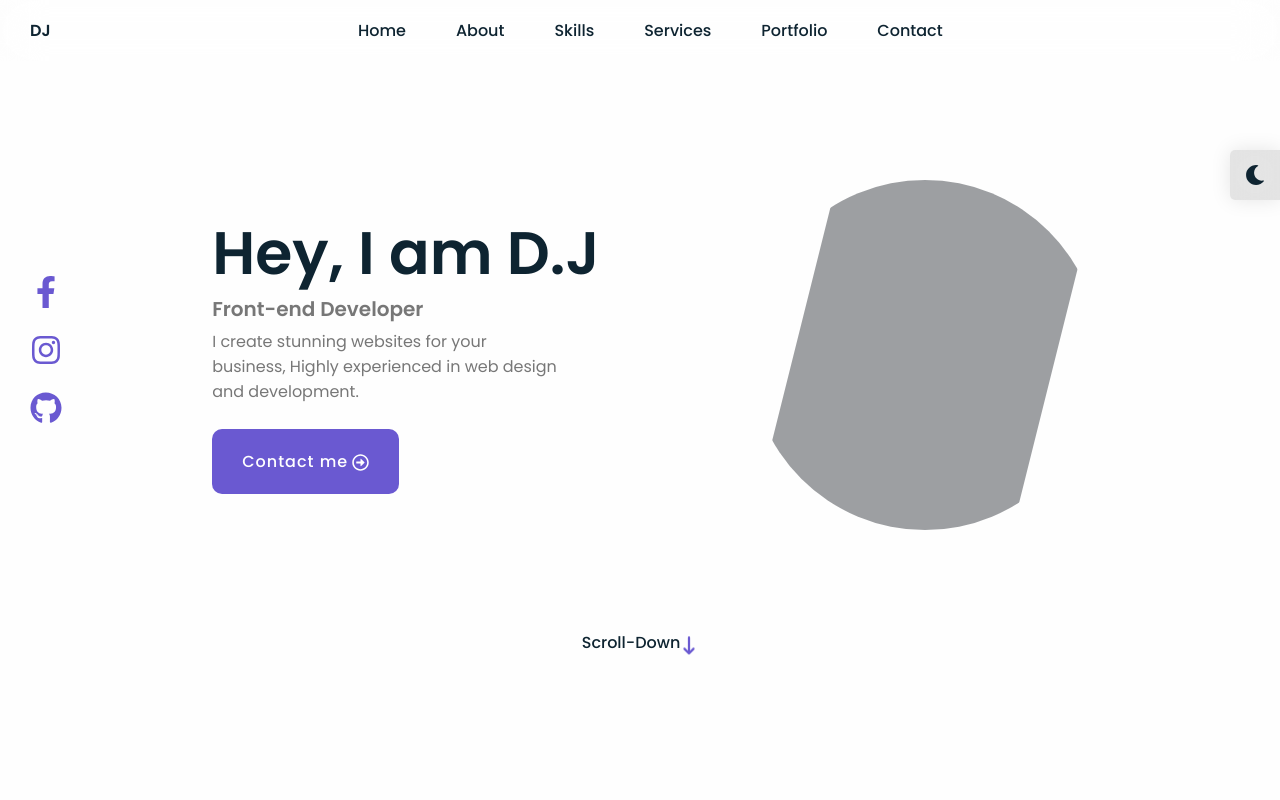
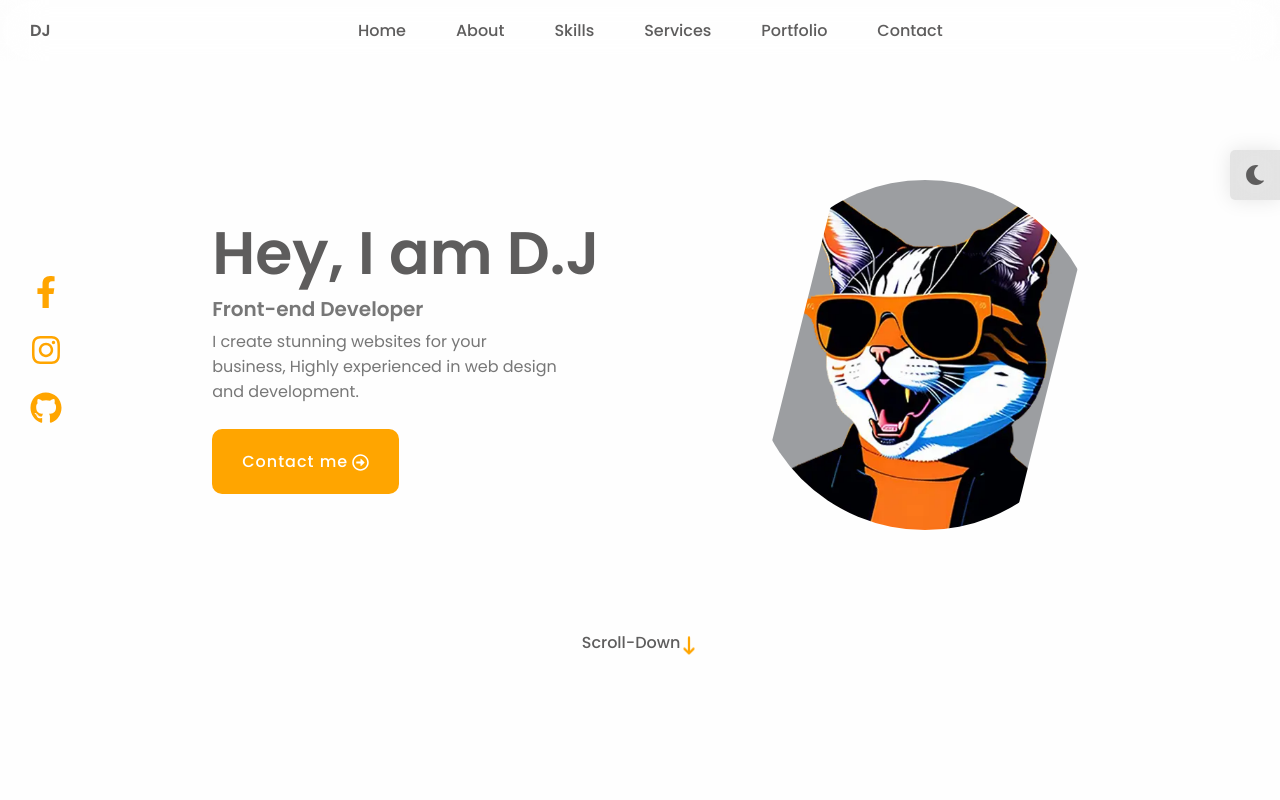
Before and after one commit to iScreAmn/react-portfolio, a React (Vite) app: page / in a window 1280 px wide. Shown: the top 800 px of the page. Built offline with nearby package versions, Linux system fonts and the light colour scheme.

Commit message:
Modified root color scheme and reorganized image paths for improved structure

```diff
--- a/src/index.css
+++ b/src/index.css
@@ -2,21 +2,29 @@
 
 :root {
     /*=======Main theme colors=======*/
-  --first-color: #0e2431;
-  --second-color: #6a59d1;
+    --first-color: #5e5d5d;
+    --second-color: #ffa500;
     --third-color: #777;
 
+    --test-color: #d87b29;
+    --old-second-color: #6a59d1;
+    --old-third-color: #777;
+
+
     /*=======Hover colors=======*/
-  --hover-color: #614fd0;
+    --hover-color: #e19301;
 
     /*=======Background colors=======*/
     --body-bg-color: #fefefe;
+    --modal-nav-color: #ffa500;
     --card-bg-color: #fff;
     --modal-bg-color: #fff;
     --bg-transparent-color: rgba(0, 0, 0, 0.1);
     --bg-transparent-color-01: rgba(0, 0, 0, 0.1);
     --bg-transparent-color-02: rgba(106, 89, 209, 0.1);
     --liner-color: #d7d7d7;
+
+    --profile-img: url("./assets/images/main-img/dj-bg-transparent-2.webp");
 
     /*=======Color Filter=======*/
     --color-filter: invert(1);
@@ -37,7 +45,7 @@
 .dark-theme {
   /*=======Main theme colors=======*/
   --first-color: #fff;
-  --second-color: #6a59d1;
+  --second-color: #1653e1;
   --third-color: #a9afc3;
 
   /*=======Background colors=======*/
@@ -46,7 +54,13 @@
   --modal-bg-color: #102048;
   --bg-transparent-color: rgba(255, 255, 255, 0.1);
   --bg-transparent-color-01: rgba(255, 255, 255, 0.1);
+  --modal-nav-color: #0f2048;
   --liner-color: #454f6b;
+  --button-color: #1653e1;
+  --hover-color: #0f3a9c;
+  /* --hover-color: linear-gradient(45deg, rgba(2,0,36,1) 0%, rgba(9,37,121,1) 34%, rgba(0,212,255,1) 100%); */
+
+  --profile-img: url("./assets/images/main-img/dj-bg-transparent-3.webp");
 
   /*=======Color Filter=======*/
   --color-filter: invert(0);
@@ -55,6 +69,7 @@
   --scroll-bar-color: #c1ceff;
   --scroll-thumb-color: #282f4e;
   --scroll-thumb-hover-color: #454f6b;
+
 }
 
 .dark-theme .nav-menu-btn{
```
Lines whose indentation alone changed are shown as unchanged.
